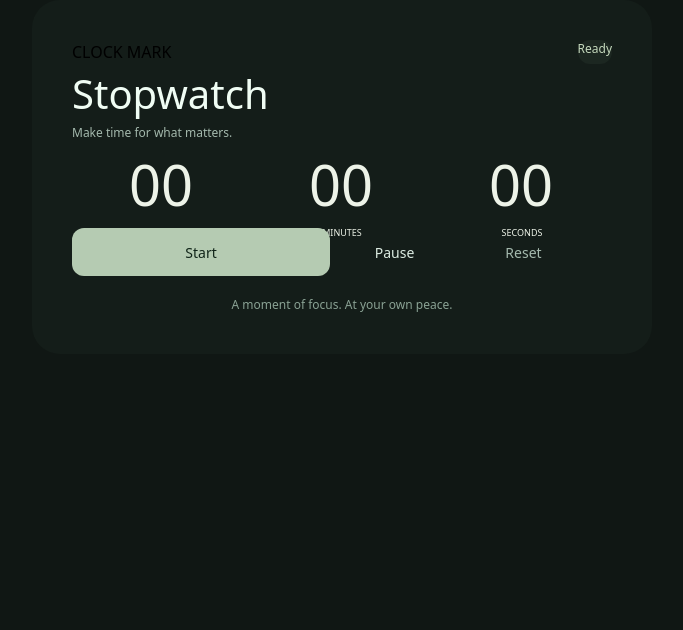
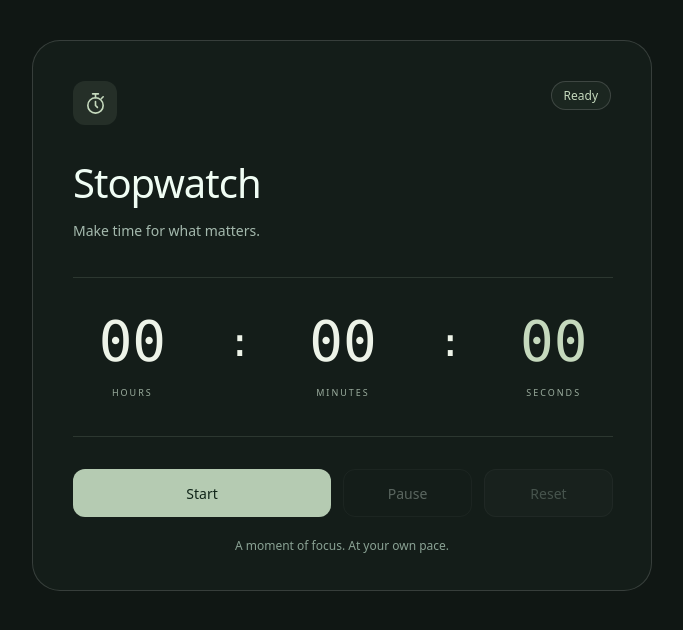
Before and after one commit to teetwyssted-star/dom-projects, a plain HTML site: page stopwatch/index.html in a window 1280 px wide. Shown: the whole page, without its empty margins (298-981 px from the left). Drawn offline with nearby package versions, Linux system fonts and the light colour scheme.

Commit message:
added1104

```diff
--- a/stopwatch/index.html
+++ b/stopwatch/index.html
@@ -8,74 +8,86 @@
     <script src="index.js" defer></script>
   </head>
 
-  <body class="bg-[#101714] flex justify-center items-center">
-    <div class="bg-[#19231E8C] w-[620px] h-551px rounded-[28px] p-[40px]">
+  <body class="bg-[#101714] flex justify-center font-inter py-10">
+    <div class="bg-[#19231E8C] w-[620px] h-[551px] rounded-[28px] p-[40px] border border-1px border-[#FFFFFF26]">
       <div class="flex justify-between">
-        <div>CLOCK MARK</div>
+        <div class="bg-[#B5CBB21A] rounded-xl w-[44px] h-[44px] flex justify-center items-center">
+          <svg width="23" height="23" viewBox="0 0 23 23" fill="none" xmlns="http://www.w3.org/2000/svg">
+         <path d="M19.1673 13.4167C19.1673 17.6508 15.7348 21.0833 11.5007 21.0833C7.26647 21.0833 3.83398 17.6508 3.83398 13.4167C3.83398 9.18248 7.26647 5.75 11.5007 5.75C15.7348 5.75 19.1673 9.18248 19.1673 13.4167Z" stroke-width="1.62917" stroke-linecap="round" stroke-linejoin="round" stroke="#C5D9BD"/>
+         <path d="M11.5 9.58341V13.4167L13.4167 15.3334M8.625 1.91675H11.5M11.5 1.91675H14.375M11.5 1.91675V5.75008M17.25 6.70841L19.1667 4.79175" stroke-width="1.62917" stroke-linecap="round" stroke-linejoin="round" stroke="#C5D9BD"/>
+         </svg>
+        </div>
         <div
         id="state"
-        class="bg-[#B5CBB20D] rounded-[99px] text-[12px] text-[#C5D9BD]">
+        class="bg-[#B5CBB20D] rounded-[99px] text-xs text-[#C5D9BD] h-[29px] px-3 py-1.5 border border-1px border-[#FFFFFF26]">
         Ready
        </div>
       </div>
-      <div class="text-[#F0FDF4] text-[40px]">Stopwatch</div>
-      <div class="text-[#A4B9AD] text-[12px]">Make time for what matters.</div>
+      <div class="text-[#F0FDF4] text-[40px] mt-7 tracking-[-1px]">Stopwatch</div>
+      <div class="text-[#A4B9AD] text-sm mt-2">Make time for what matters.</div>
 
-      <DIV class="h-[86px] w-[540px] flex justify-around text-[#EDF3E8]">
+      <div class=" w-[540px] flex justify-center text-[#EDF3E8] mt-9 border-y border-[#B5CBB226] py-9">
+
 
        <div
-       class="h-[56px] w-[66px] flex flex-col">
+       id="timer" class="h-[86px] grid grid-cols-[1fr_20px_1fr_20px_1fr] gap-3">
+         <div
+          class="h-[56px] w-[166.67px] flex flex-col items-center gap-4">
            <span
            id="hours"
-         class="text-[56px]">00</span>
-         <span class="text-[9px] flex justify-center">HOURS</span>
+           class="text-[56px] font-mono leading-none font-light">00</span>
+           <span class="text-[9px] text-[#9BAD9E] flex justify-center tracking-[2px]">HOURS</span>
          </div>
 
+         <span class="font-mono leading-[56px] text-[40px]">:</span>
+
          <div
-       class="h-[56px] w-[66px] flex flex-col">
+         class="h-[56px] w-[166.67px] flex flex-col items-center gap-4">
            <span
            id="minutes"
-         class="text-[56px]">00</span>
-         <span class="text-[9px] flex justify-center">MINUTES</span>
+           class="text-[56px] font-mono leading-none">00</span>
+           <span class="text-[9px] text-[#9BAD9E] flex justify-center tracking-[2px]">MINUTES</span>
          </div>
 
+         <span class="font-mono leading-[56px] text-[40px]">:</span>
+
          <div
-       class="h-[56px] w-[66px] flex flex-col">
+         class="h-[56px] w-[166.67px] flex flex-col items-center gap-4">
            <span
            id="seconds"
-         class="text-[56px]">00</span>
-         <span class="text-[9px] flex justify-center">SECONDS</span>
+           class="text-[56px] font-mono leading-none text-[#C5D9BD]">00</span>
+           <span class="text-[9px] text-[#9BAD9E] flex justify-center tracking-[2px]">SECONDS</span>
          </div>
 
-      </DIV>
+       </div>
+      </div>
 
-      <div class="flex">
+      <div class="mt-8 grid grid-cols-[2fr_1fr_1fr] gap-3">
 
        <button
+       id="start-button"
        type="button"
-       id="start-button"
-       disabled
        class="w-[258px] h-[48px] cursor-pointer bg-[#B5CBB2] rounded-[12px] flex justify-center items-center text-[#102418] text-[14px]">
        Start
        </button>
 
        <button
+       id="stop-button"
        type="button"
-       id="stop-button"
        disabled
-       class="w-[129px] h-[48px] cursor-pointer flex justify-center items-center w-[129px] h-[48px] rounded-[12px] text-[#DCECE2] text-[14px]">
+       class="w-[129px] h-[48px] cursor-pointer flex justify-center items-center border border-1px border-[#FFFFFF1A] w-[129px] h-[48px] rounded-[12px] text-[#DCECE2] text-[14px] disabled:cursor-not-allowed disabled:opacity-35">
        Pause
        </button>
 
        <button
+       id="reset-button"
        type="button"
-       id="reset-button"
        disabled
-       class="w-[129px] h-[48px] cursor-pointer flex justify-center items-center text-[#A4B9AD] text-[14px]">
-       Reset</div>
+       class="w-[129px] h-[48px] cursor-pointer flex justify-center items-center border border-1px border-[#FFFFFF1A] bg-[#FFFFFF0D] rounded-xl text-[#A4B9AD] text-[14px] disabled:cursor-not-allowed disabled:opacity-35">
+       Reset
        </button>
-
-      <div class="flex justify-center items-center mt-5 text-[#8AA294] text-[12px]">A moment of focus. At your own peace.</div>
+      </div>
+      <div class="flex justify-center items-center mt-5 text-[#8AA294] text-[12px]">A moment of focus. At your own pace.</div>
     </div>
   </body>
 </html>
--- a/stopwatch/index.js
+++ b/stopwatch/index.js
@@ -11,23 +11,22 @@ let startTime = 0;
 
 const formatTime = (startTime) => {
     const seconds = Math.floor(startTime%60).toString().padStart(2, "0");
-    const minutes = Math.floor((startTime%3600)/60).toString().padStart(2, "0");
+  const minutes = Math.floor((startTime%3600)/60).toString().padStart(2, "0");
     const hours = Math.floor(startTime/3600).toString().padStart(2, "0")
 
 
-
-    displaySeconds.textContent = seconds
-    displayMinutes.textContent = minutes
-    displayHours.textContent = hours
+    displaySeconds.textContent = seconds;
+    displayMinutes.textContent = minutes;
+    displayHours.textContent = hours;
 };
 
+
 const startTimer = () => {
-    intervalId = setInterval(() => {
+       intervalId = setInterval(() => {
         startTime++
 
-        formatTime();
+        formatTime(startTime);
     }, 1000);
-
     startButton.disabled = true;
     stopButton.disabled = false;
     resetButton.disabled = false;
```
Lines whose indentation alone changed are shown as unchanged.
